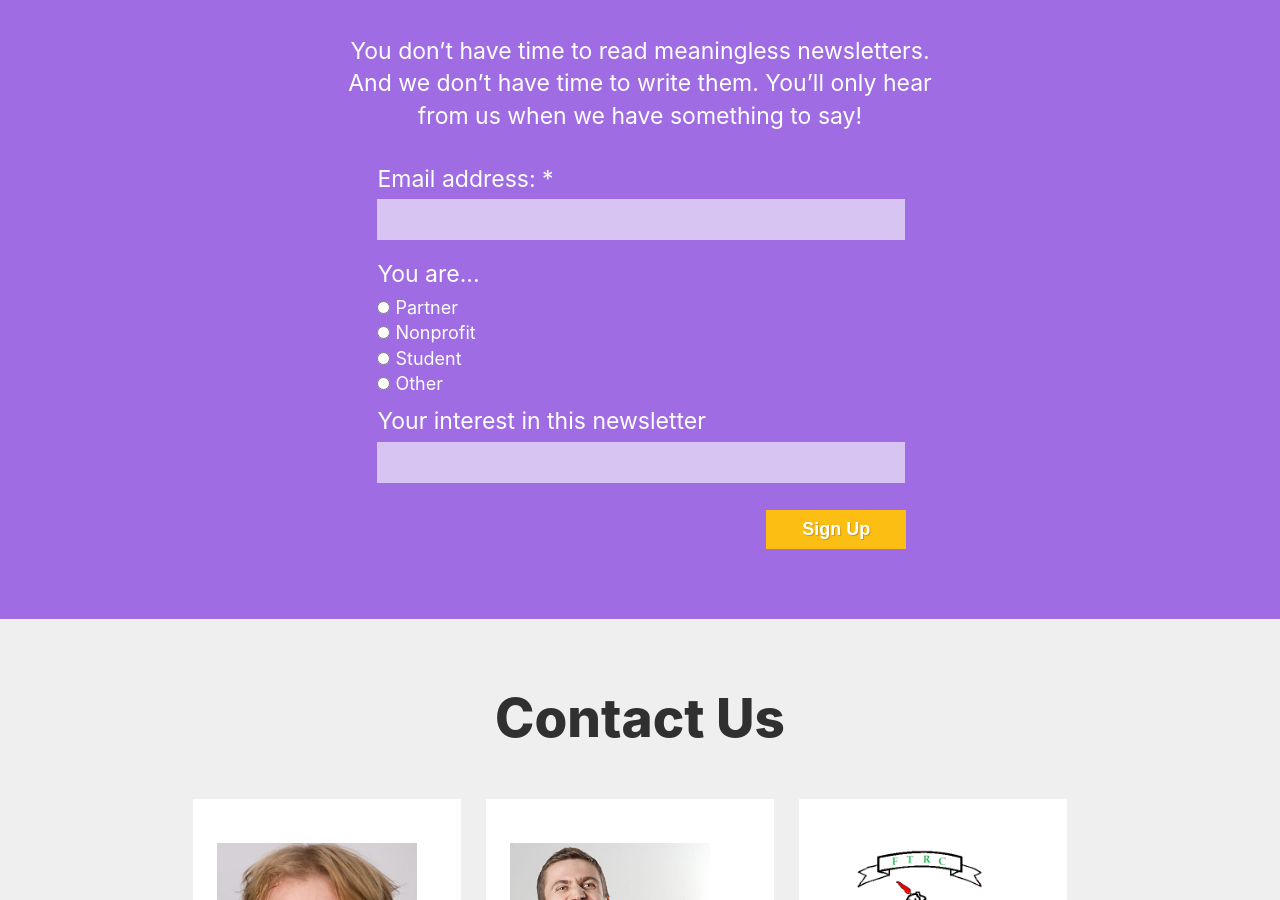
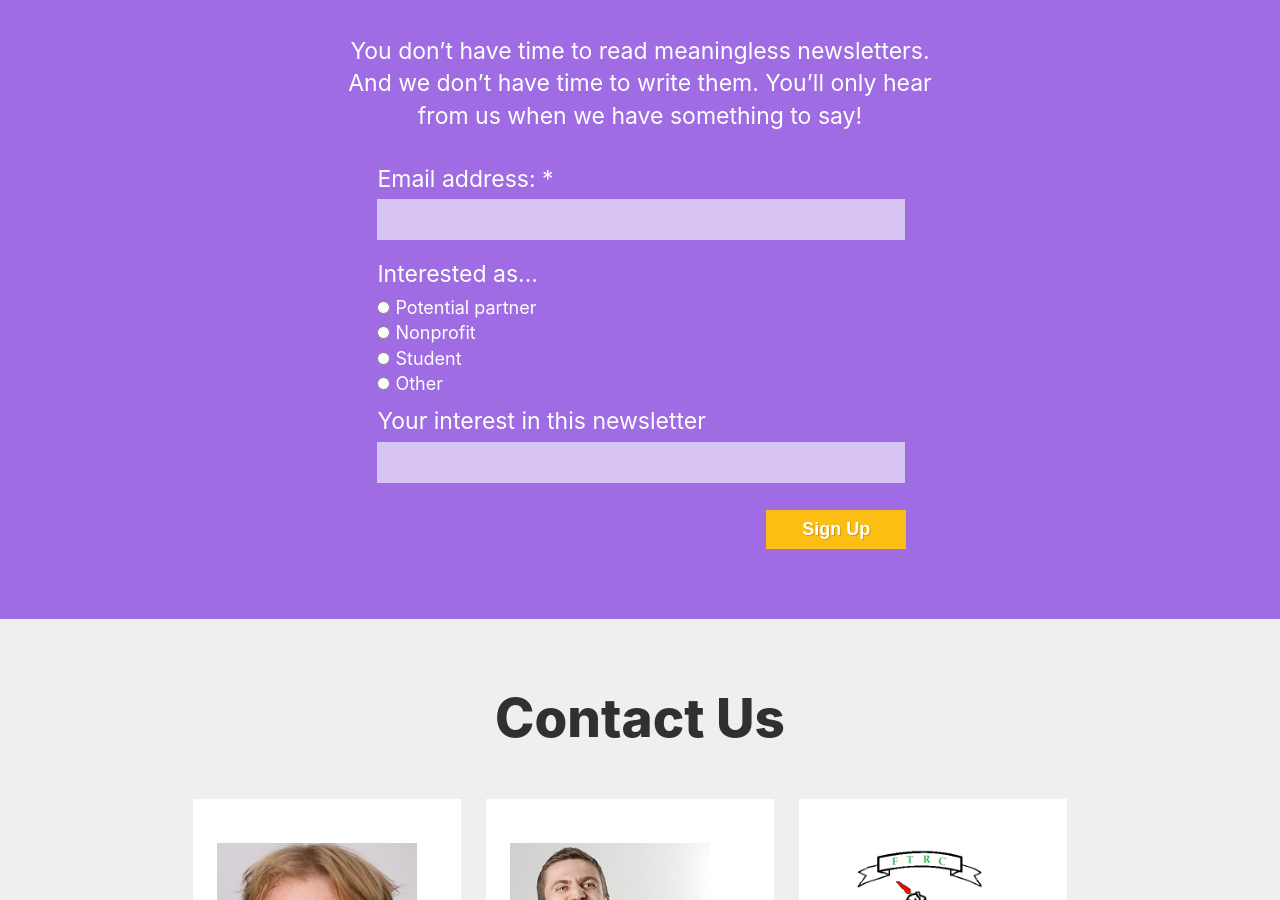
Before and after one commit to futurice/spiceprogram, a Jekyll site: the page built from chilicorn-fund/index.html, in a window 1280 px wide and 900 px high, scrolled down 6240 px. Built offline with Jekyll 4.4.1, drawn with Linux system fonts in a browser that asks for light colours; nearby versions of some CDN libraries.

Commit message:
Radio texts

```diff
--- a/chilicorn-fund/index.html
+++ b/chilicorn-fund/index.html
@@ -248,8 +248,8 @@ custom_js:
           method="POST">
         <label for="email">Email address: *</label><br>
         <input class="form__input" type="email" name="_replyto" /> <br>
-        <label for="type">You are...</label><br>
-        <input type="radio" name="type" value="partner"> Partner<br>
+        <label for="type">Interested as...</label><br>
+        <input type="radio" name="type" value="partner"> Potential partner<br>
         <input type="radio" name="type" value="nonprofit"> Nonprofit<br>
         <input type="radio" name="type" value="student"> Student<br>
         <input type="radio" name="type" value="other"> Other<br>
```
